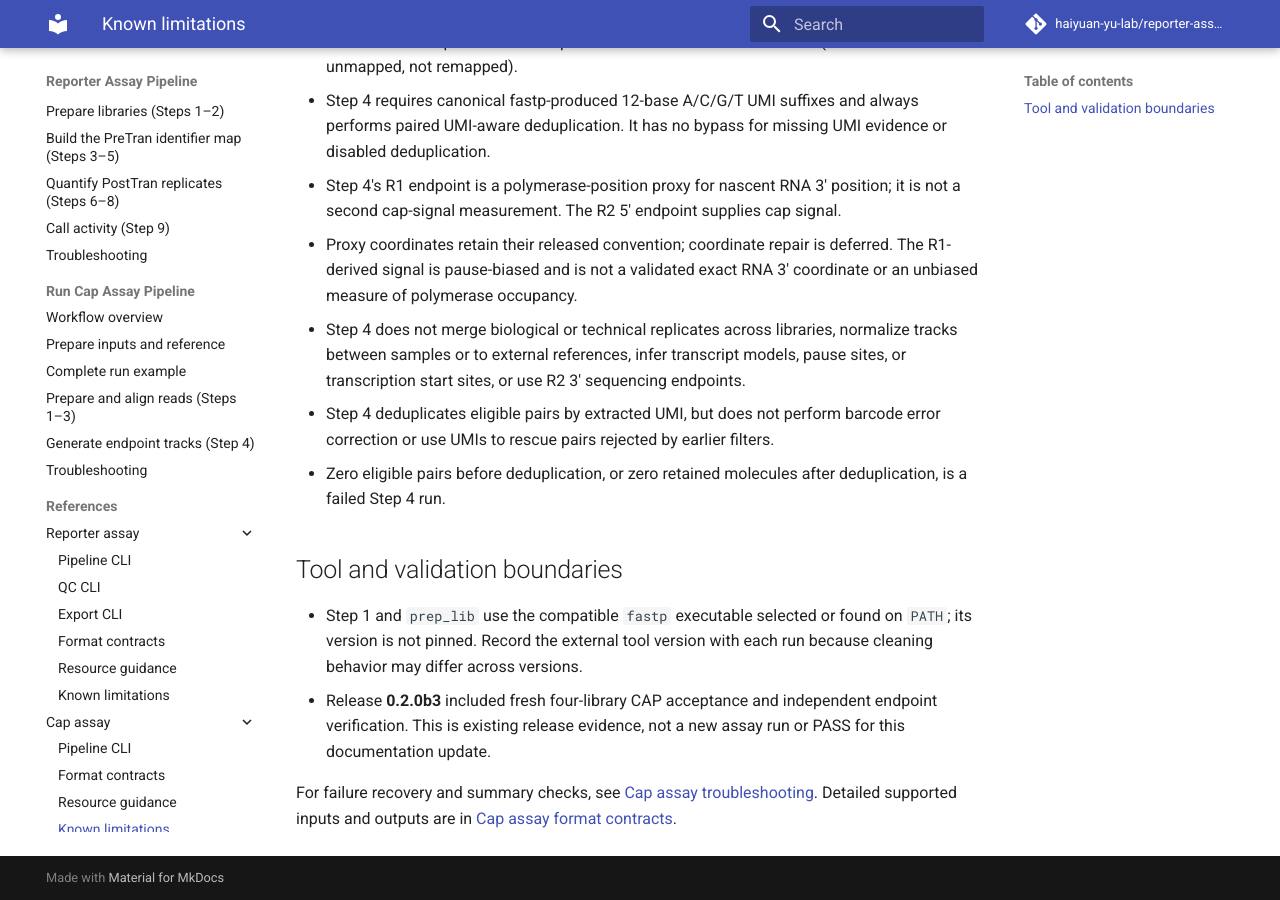
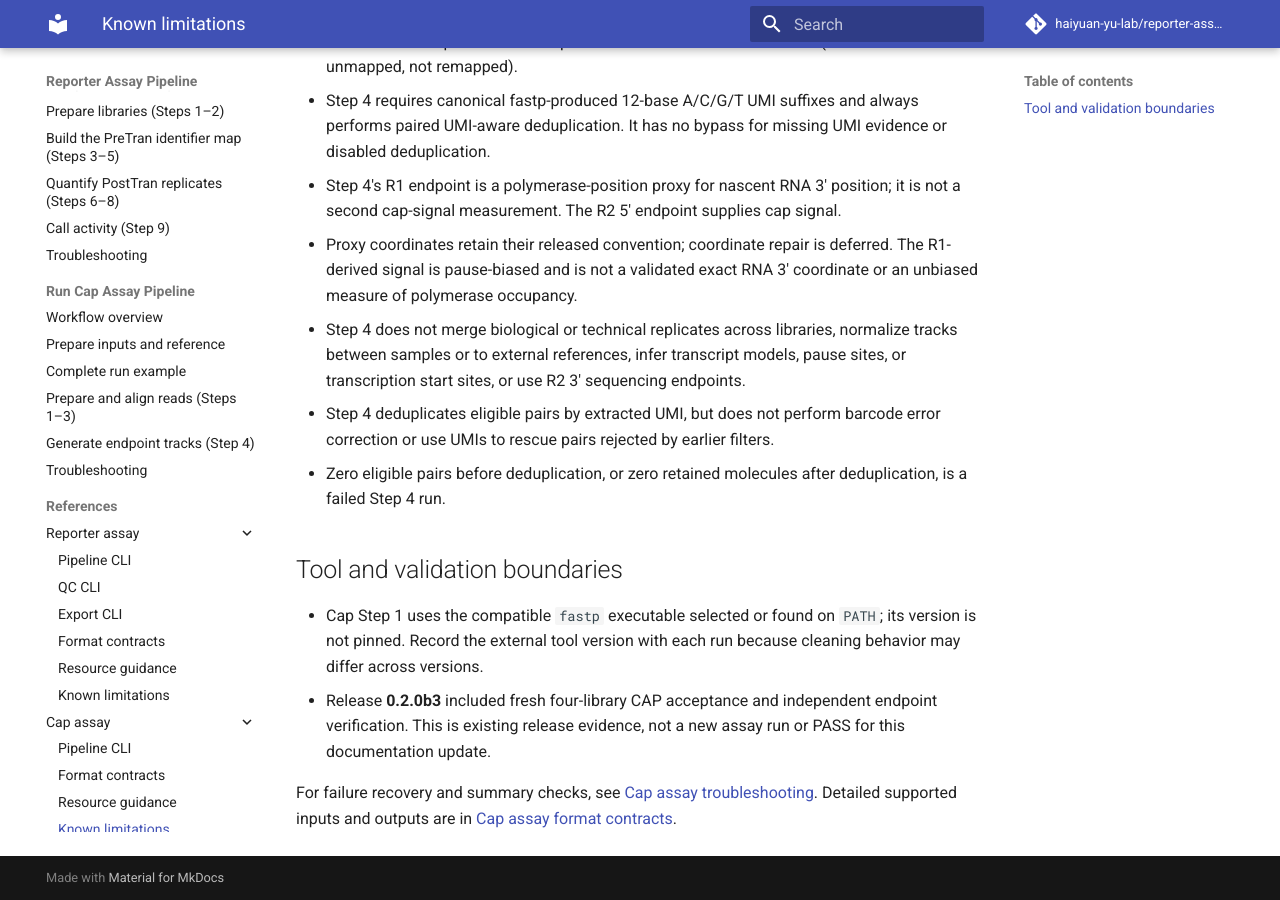
Before and after one commit to haiyuan-yu-lab/reporter-assay-pipeline-doc, an MkDocs documentation site: the page built from docs/cap-selection/known-limitations.md, in a window 1280 px wide and 900 px high, scrolled down 650 px. Built offline with MkDocs 1.6.1 and Material for MkDocs 9.7.7, drawn with Linux system fonts in a browser that asks for light colours; comment, search, counter and statistics services are not loaded.

Commit message:
clarify cap fastp limitation scope

```diff
--- a/docs/cap-selection/known-limitations.md
+++ b/docs/cap-selection/known-limitations.md
@@ -18,7 +18,7 @@ These limits describe the released **0.2.0b3** cap-selection workflow.
 
 ## Tool and validation boundaries
 
-- Step 1 and `prep_lib` use the compatible `fastp` executable selected or found on `PATH`; its version is not pinned. Record the external tool version with each run because cleaning behavior may differ across versions.
+- Cap Step 1 uses the compatible `fastp` executable selected or found on `PATH`; its version is not pinned. Record the external tool version with each run because cleaning behavior may differ across versions.
 - Release **0.2.0b3** included fresh four-library CAP acceptance and independent endpoint verification. This is existing release evidence, not a new assay run or PASS for this documentation update.
 
 For failure recovery and summary checks, see [Cap assay troubleshooting](troubleshooting.md). Detailed supported inputs and outputs are in [Cap assay format contracts](formats.md).
```
